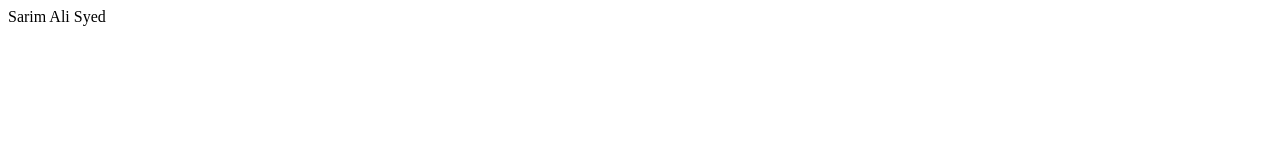
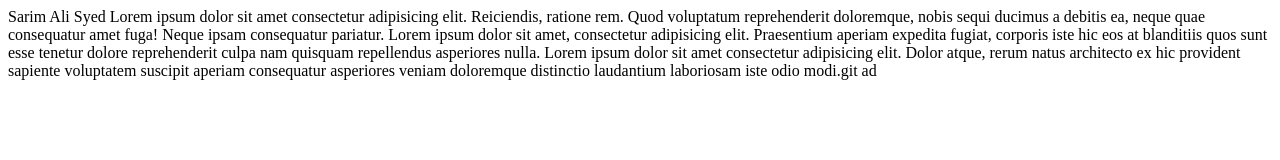
Before and after one commit to SarimSyed/SarimSyed.Github.io, a plain HTML site: page index.html in a window 1280 px wide. Drawn offline with Linux system fonts and the light colour scheme.

Commit message:
newe branch

```diff
--- a/index.html
+++ b/index.html
@@ -8,6 +8,8 @@
 </head>
 <body>
     <head>Sarim Ali Syed</head>
-
+    Lorem ipsum dolor sit amet consectetur adipisicing elit. Reiciendis, ratione rem. Quod voluptatum reprehenderit doloremque, nobis sequi ducimus a debitis ea, neque quae consequatur amet fuga! Neque ipsam consequatur pariatur.
+    Lorem ipsum dolor sit amet, consectetur adipisicing elit. Praesentium aperiam expedita fugiat, corporis iste hic eos at blanditiis quos sunt esse tenetur dolore reprehenderit culpa nam quisquam repellendus asperiores nulla.
+    Lorem ipsum dolor sit amet consectetur adipisicing elit. Dolor atque, rerum natus architecto ex hic provident sapiente voluptatem suscipit aperiam consequatur asperiores veniam doloremque distinctio laudantium laboriosam iste odio modi.git ad
 </body>
 </html>
```
